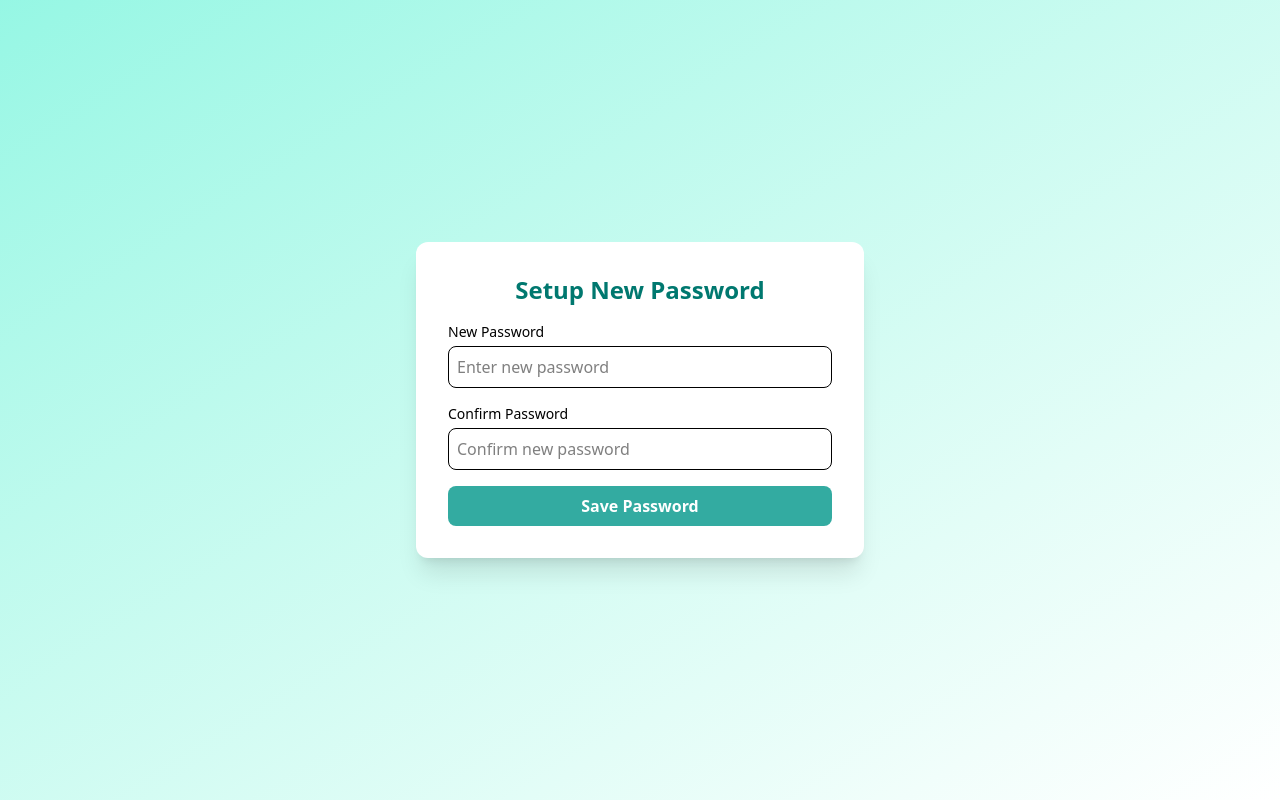
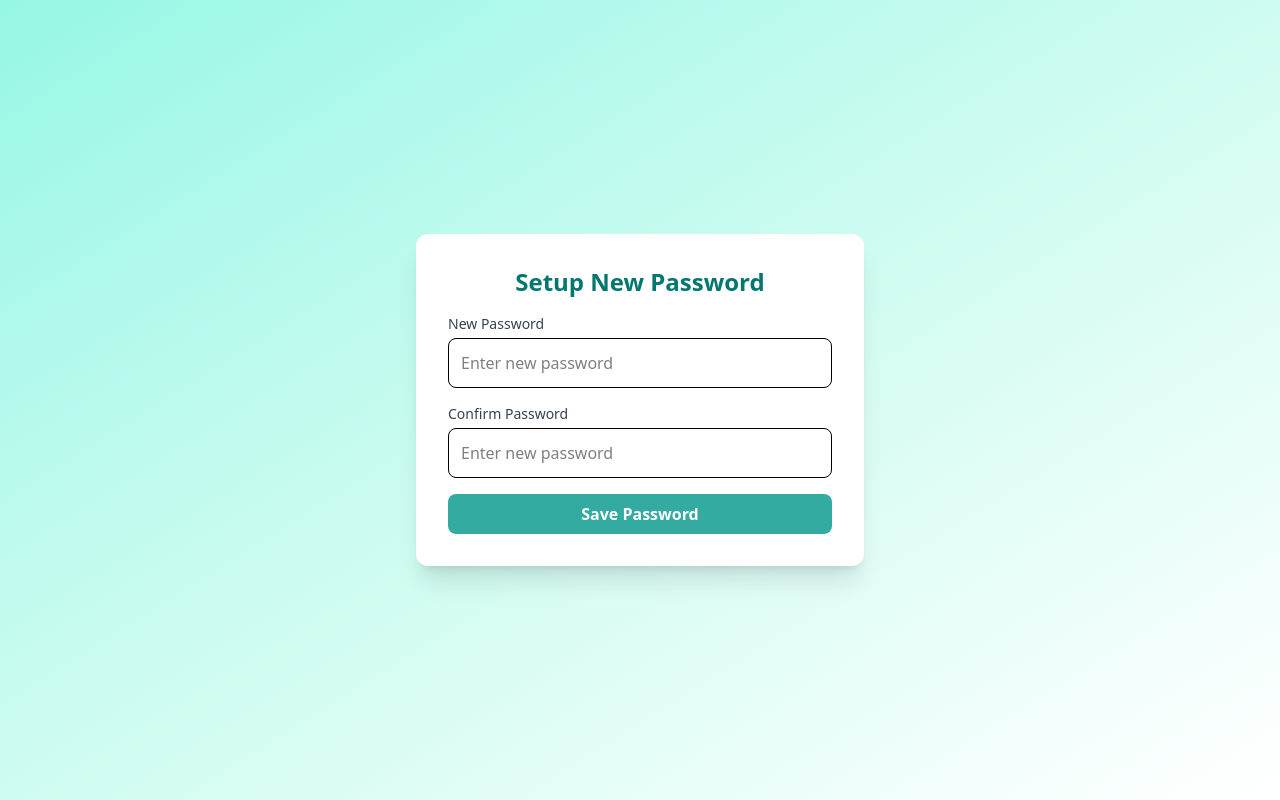
Before and after one commit to GajendraNT/user_management_system, a React app in the folder frontend/: page /setup-password in a window 1280 px wide. Built offline with nearby package versions, Linux system fonts and the light colour scheme; no server answers; sample sign-in values are in the browser's storage; the HTML template or start-up script is replaced by a standard one.

Commit message:
chore: modified user profile setup

```diff
--- a/frontend/src/components/Employee/EditProfileModal.tsx
+++ b/frontend/src/components/Employee/EditProfileModal.tsx
@@ -1,6 +1,7 @@
 import { useState } from "react";
 import Modal from "../../components/Modal";
 import Button from "../../components/Button";
+import InputField from "../Input";
 
 interface EditProfileModalProps {
   isOpen: boolean;
@@ -56,9 +57,8 @@ export default function EditProfileModal({
       <form onSubmit={handleSubmit} className="space-y-4">
         {error && <p className="text-red-500 text-center">{error}</p>}
 
-        <div>
-          <label className="block text-sm font-medium mb-1">Phone</label>
-          <input
+        <InputField
+          label="Phone"
           type="text"
           maxLength={10}
           value={formData.phone}
@@ -68,23 +68,18 @@ export default function EditProfileModal({
               phone: e.target.value.replace(/\D/g, "").slice(0, 10),
             })
           }
-            className="w-full border p-2 rounded-lg focus:ring-2 focus:ring-teal-400"
           placeholder="10-digit phone"
         />
-        </div>
 
-        <div>
-          <label className="block text-sm font-medium mb-1">Address</label>
-          <input
+        <InputField
+          label="Address"
           type="text"
           value={formData.address}
           onChange={(e) =>
             setFormData({ ...formData, address: e.target.value })
           }
-            className="w-full border p-2 rounded-lg focus:ring-2 focus:ring-teal-400"
           placeholder="Enter address"
         />
-        </div>
 
         <div>
           <label className="block text-sm font-medium mb-1">Blood Group</label>
--- a/frontend/src/pages/PasswordSetupPage.tsx
+++ b/frontend/src/pages/PasswordSetupPage.tsx
@@ -1,4 +1,5 @@
 import Button from "../components/Button";
+import InputField from "../components/Input";
 import { usePasswordSetup } from "../hooks/usePasswordSetup";
 
 export default function PasswordSetupPage() {
@@ -19,31 +20,21 @@ export default function PasswordSetupPage() {
         </h1>
 
         <form onSubmit={handleSubmit} className="space-y-4">
-          <div>
-            <label className="block text-sm font-medium mb-1">
-              New Password
-            </label>
-            <input
+          <InputField
+            label="New Password"
             type="password"
             value={newPassword}
             onChange={(e) => setNewPassword(e.target.value)}
-              className="w-full border rounded-lg p-2 focus:ring-2 focus:ring-teal-400"
             placeholder="Enter new password"
           />
-          </div>
 
-          <div>
-            <label className="block text-sm font-medium mb-1">
-              Confirm Password
-            </label>
-            <input
+          <InputField
+            label="Confirm Password"
             type="password"
             value={confirmPassword}
             onChange={(e) => setConfirmPassword(e.target.value)}
-              className="w-full border rounded-lg p-2 focus:ring-2 focus:ring-teal-400"
-              placeholder="Confirm new password"
+            placeholder="Enter new password"
           />
-          </div>
 
           {error && <p className="text-red-500 text-sm text-center">{error}</p>}
 
```
Lines whose indentation alone changed are shown as unchanged.
